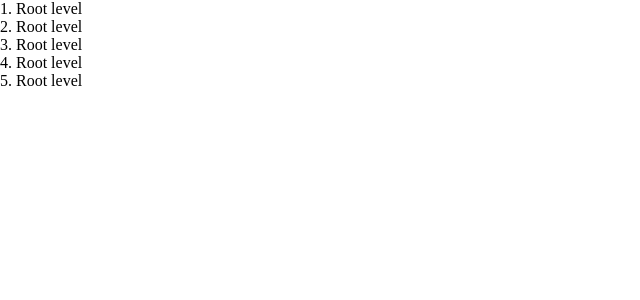
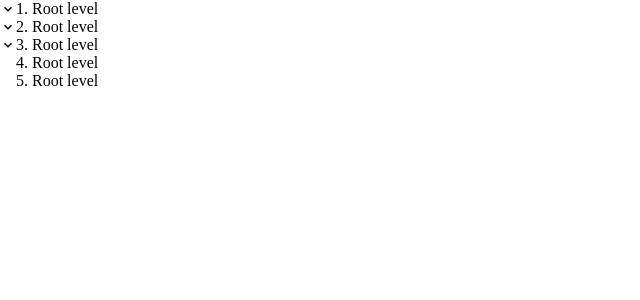
Before and after one commit to nodeTempest/TreeView, a React (Create React App) app: page / in a window 1280 px wide. Shown: the top 300 px of the page, without its empty margins (0-640 px from the left). Built offline with nearby package versions, Linux system fonts and the light colour scheme.

Commit message:
add arrow

```diff
--- a/src/TreeView/TreeView.component.tsx
+++ b/src/TreeView/TreeView.component.tsx
@@ -2,6 +2,7 @@ import React from "react";
 import { nanoid } from "nanoid";
 
 import { StyledTreeViewContainer, StyledTreeViewItem } from "./TreeView.styled";
+import { ChevronDown } from "../icons/svg/ChevronDown";
 
 export type TreeViewDataType = { title: string; nodes: TreeViewDataType }[];
 
@@ -16,29 +17,32 @@ export const TreeView: React.FC<ITreeViewProps> = ({ data, level = 0, onExpand =
 
   return (
     <StyledTreeViewContainer className="tree-view-container" $level={level}>
-      {data.map(({ title, nodes }, index) => (
+      {data.map(({ title, nodes }, index) => {
+        const isExpanded = expandedIndices.includes(index);
+        const hasNodes = !!nodes.length;
+        return (
           <>
             <StyledTreeViewItem
               key={nanoid()}
               className="tree-view-item"
               onClick={(_) => {
-              if (expandedIndices.includes(index)) {
+                if (isExpanded) {
                   setExpandedIndices(expandedIndices.filter((itemIndex) => itemIndex !== index));
                 } else {
                   setExpandedIndices([...expandedIndices, index]);
                 }
                 onExpand({ title, nodes });
               }}
+              $isExpanded={isExpanded}
+              $hasNodes={hasNodes}
             >
+              {hasNodes && <ChevronDown />}
               {title}
             </StyledTreeViewItem>
-          <>
-            {!!nodes.length && expandedIndices.includes(index) && (
-              <TreeView data={nodes} level={level + 1} />
-            )}
+            <>{hasNodes && isExpanded && <TreeView data={nodes} level={level + 1} />}</>
           </>
-        </>
-      ))}
+        );
+      })}
     </StyledTreeViewContainer>
   );
 };
--- a/src/TreeView/TreeView.styled.ts
+++ b/src/TreeView/TreeView.styled.ts
@@ -16,6 +16,31 @@ export const StyledTreeViewContainer = styled.div<IStyledTreeViewContainerProps>
     `}
 `;
 
-export const StyledTreeViewItem = styled.div`
+interface StyledTreeViewItemProps {
+  $isExpanded: boolean;
+  $hasNodes: boolean;
+}
+
+export const StyledTreeViewItem = styled.div<StyledTreeViewItemProps>`
   cursor: pointer;
+  display: flex;
+  align-items: center;
+
+  ${(props) =>
+    !props.$hasNodes &&
+    css`
+      padding-left: 16px;
+    `}
+
+  svg {
+    width: 16px;
+    height: 16px;
+    transition: all 200ms;
+
+    ${(props) =>
+      props.$isExpanded &&
+      css`
+        transform: rotate(180deg);
+      `}
+  }
 `;
--- /dev/null
+++ b/src/icons/svg/ChevronDown.tsx
@@ -0,0 +1,5 @@
+export const ChevronDown = () => (
+  <svg viewBox="0 0 24 24">
+    <path fill="currentColor" d="M7.41,8.58L12,13.17L16.59,8.58L18,10L12,16L6,10L7.41,8.58Z" />
+  </svg>
+);
```
Lines whose indentation alone changed are shown as unchanged.
